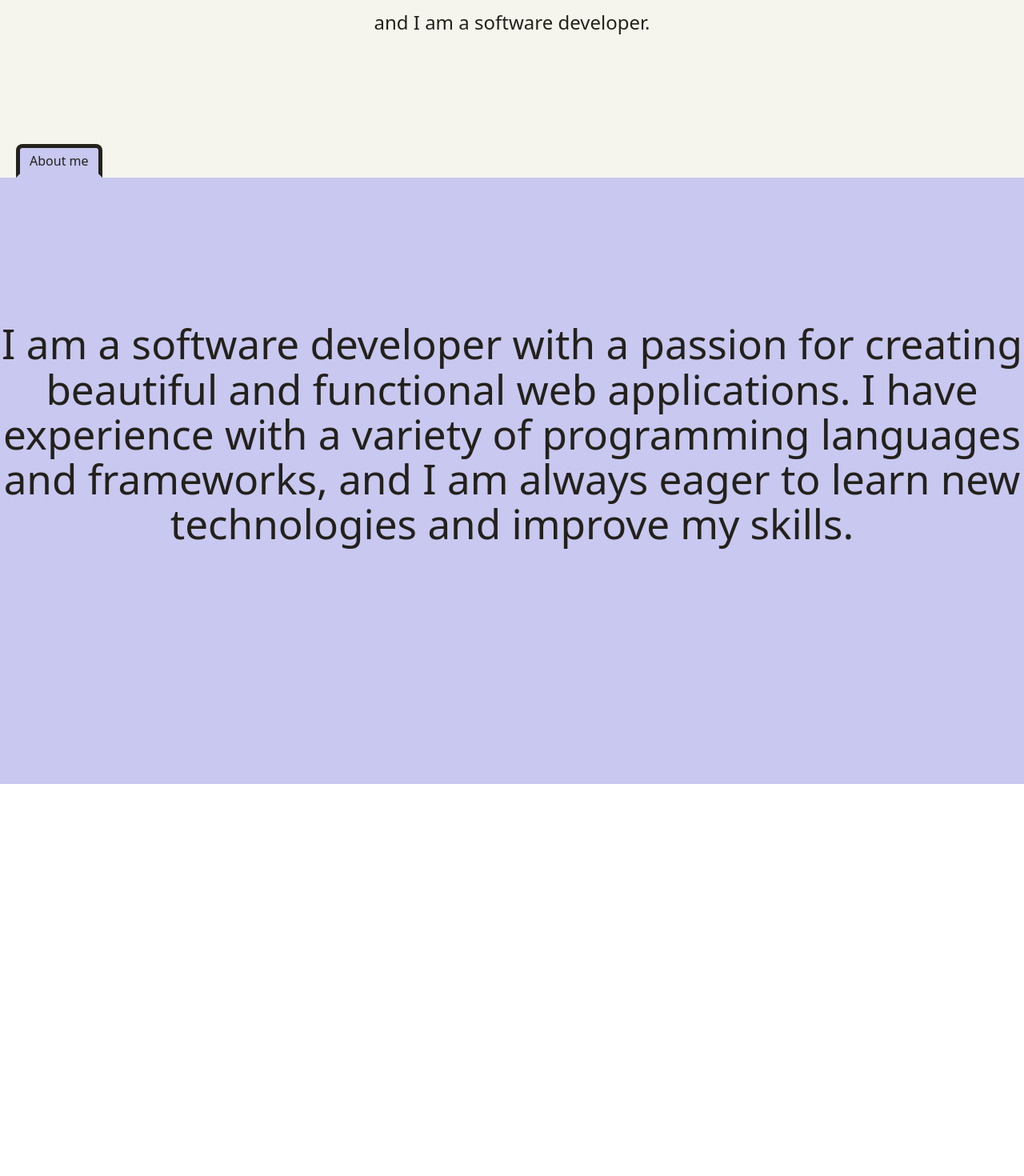
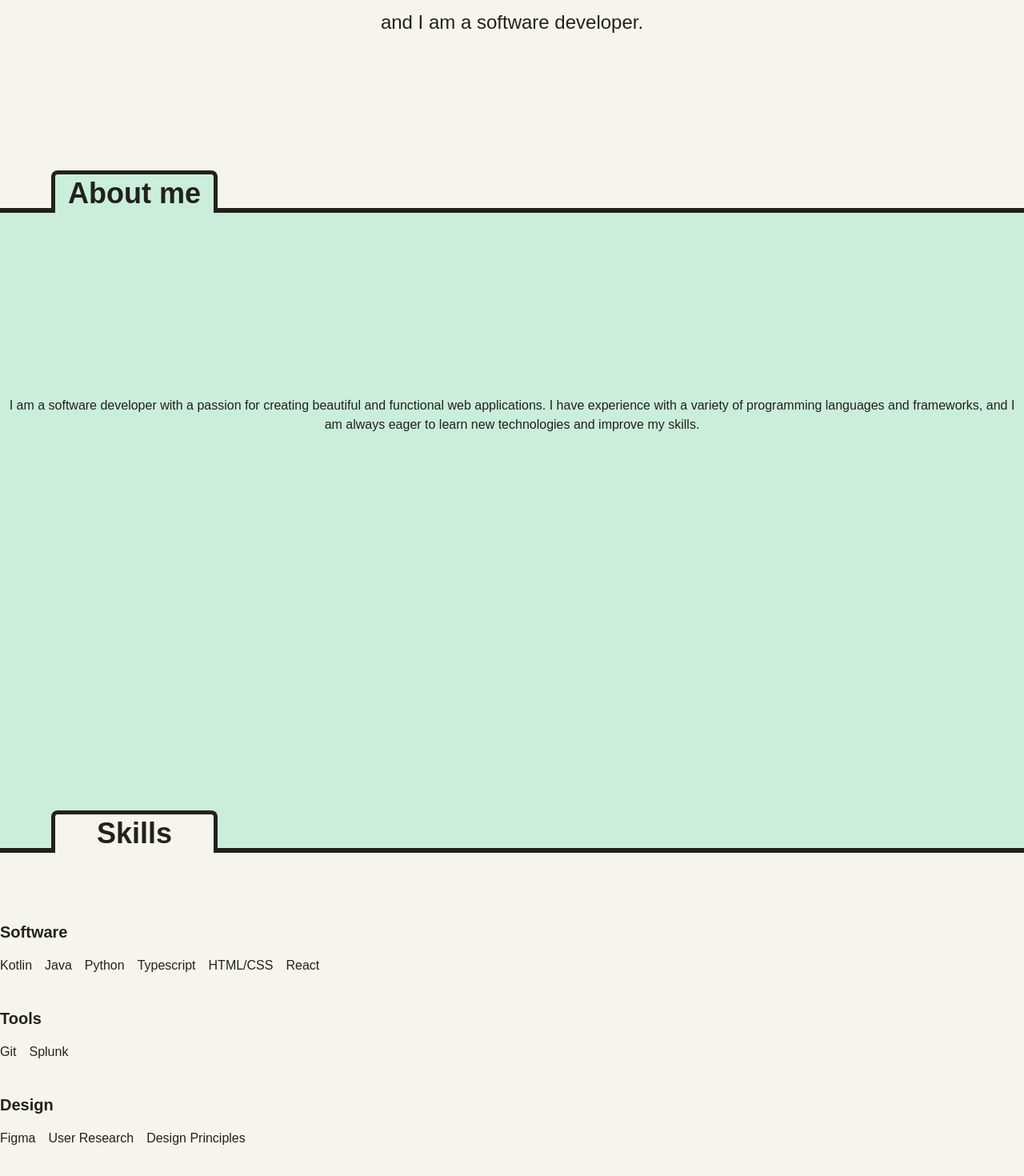
Before and after one commit to Tierlina/personal-website, a React (Vite) app: page / in a window 1280 px wide. Shown: the part 540-2010 px from the top of the page at 80% size. Before the commit the page ends 1520 px from the top, so only its background shows below. Built offline with nearby package versions, Linux system fonts and the light colour scheme.

Commit message:
improved layout

```diff
--- a/package.json
+++ b/package.json
@@ -28,6 +28,7 @@
     "@types/node": "^24.10.1",
     "@types/react": "^19.2.7",
     "@types/react-dom": "^19.2.3",
+    "@types/react-stickynode": "^4.0.3",
     "@vitejs/plugin-react": "^5.1.1",
     "babel-plugin-react-compiler": "^1.0.0",
     "eslint": "^9.39.1",
--- /dev/null
+++ b/src/About.tsx
@@ -0,0 +1,21 @@
+import { Container } from '@mantine/core';
+import Tab from './Tab';
+
+export function About() {
+  return (
+    <section id="about">
+      <Container className="h-screen bg-green">
+        <div>
+          <Tab description="About me" color="bg-green"/>
+        </div>
+
+        <div className="flex flex-col items-center justify-center h-[50vh]">
+          <h2 className="text-center">
+            I am a software developer with a passion for creating beautiful and functional web applications.
+            I have experience with a variety of programming languages and frameworks, and I am always eager to learn new technologies and improve my skills.
+          </h2>
+        </div>
+      </Container>
+    </section>
+  );
+}
--- a/src/App.tsx
+++ b/src/App.tsx
@@ -1,32 +1,15 @@
 import { useEffect, useState } from 'react'
 
+import { Skills } from './Skills'
+import {Projects} from './Projects'
 import { UserButton } from './UserButton'
-import {MantineProvider, createTheme} from '@mantine/core'
+import { MantineProvider, createTheme } from '@mantine/core'
 import type { MantineColorsTuple } from '@mantine/core'
-import { Info } from './Info'
-import {DoubleHeader} from './DoubleHeader'
+import { About } from './About'
+import { DoubleHeader } from './DoubleHeader'
 import SmallHeaderLayout from './SmallHeaderLayout'
 import useWindowWidth from './UseWindowWidth'
 
-const myColors : MantineColorsTuple = [
-  '#F5F5ED',
-  '#CAEEDB',
-  '#80e2ae',
-  '#F3CFE0',
-  '#FF97C8',
-  '#C8C8F0',
-  '#9797FF',
-  '#525049',
-  '#F5F5ED',
-  '#CAEEDB',
-];
-
-const myTheme = createTheme({
-  colors: {
-    myColor: myColors,
-  },
-  primaryColor: 'myColor',
-});
 
 
 function App() {
@@ -35,14 +18,18 @@ function App() {
 
   return (
     <MantineProvider >
-      <div className="bg-beige">
+      <meta name="viewport" content="width=device-width, initial-scale=1.0" />
+      <div className="bg-beige w-screen">
         <div className=" min-h-screen">
           {isSmallScreen ? <SmallHeaderLayout /> : <DoubleHeader />}
           <div className="flex items-center justify-center h-[90vh]">
             <UserButton />
           </div>
-      <Info/>
+
         </div>
+        <About />
+        <Skills />
+        <Projects />
       </div>
 
     </MantineProvider>
--- a/src/DoubleHeader.tsx
+++ b/src/DoubleHeader.tsx
@@ -5,17 +5,25 @@ import { motion } from 'framer-motion';
 import Sticky from 'react-stickynode';
 
 const mainLinks = [
-  { link: './UserButton.tsx', label: 'Intro' },
-  { link: './info.tsx', label: 'About' },
-  { link: '#', label: 'Skills' },
+  { link: '/', label: 'Intro' },
+  { link: '#about', label: 'About' },
+  { link: '#skills', label: 'Skills' },
   { link: '#', label: 'Projects' },
   { link: '#', label: 'Contact' },
+];
+
+const extraLinks = [
+  { link: '#', label: 'Resume' },
+  { link: '#', label: 'Github' },
+  { link: '#', label: 'Linkedin' },
 ];
 
 export function DoubleHeader() {
 
   // track whether page is scrolled to change header background via Tailwind classes
   const [scrolled, setScrolled] = useState(false);
+
+
 
   useEffect(() => {
     const changeColor = () => setScrolled(window.scrollY >= 80);
@@ -31,7 +39,7 @@ export function DoubleHeader() {
     const isActive = index === active;
     const base = 'relative inline-block px-3 py-2 rounded color-softblack transition-colors duration-150 focus:outline-none';
     const hover = ' rounded-xl transition-all duration-300 ease-in-out';
-    const activeCls = ' border-dark-lavender rounded-xl';
+    const activeCls = ' border-dark-green rounded-xl';
     function HoverLink({ href, children }: { href: string; children: React.ReactNode }) {
       const [hovered, setHovered] = useState(false);
       return (
@@ -42,28 +50,35 @@ export function DoubleHeader() {
           onClick={(event) => {
             event.preventDefault();
             setActive(index);
+
+            const element = document.querySelector(item.link);
+            if (element) {
+              element.scrollIntoView({ behavior: "smooth" });
+            }
           }}
           className={`${base} ${hover} ${isActive ? activeCls : 'bg-transparent'}`}
         >
           {children}
           <div
-          className={`border-b-3 border-dark-lavender rounded-xl transition-all duration-300 ease-in-out ${hovered ? 'w-full' : 'w-0'} ${isActive ? 'w-full' : ''}`}
+            className={`border-b-4 border-dark-green rounded-xl transition-all duration-300 ease-in-out ${hovered ? 'w-full' : 'w-0'} ${isActive ? 'w-full' : ''}`}
           />
         </motion.a>
       );
     }
 
     return (
-      <HoverLink href={item.link} key={item.label}>
+      <div key={item.label}>
+        <HoverLink href={item.link}>
           {item.label}
         </HoverLink>
+      </div>
     );
   });
 
 
   return (
     <Sticky enabled={true} top={0} innerZ={1000}>
-            <header className={`fixed top-0 left-0 right-0 z-50 ${scrolled ? 'top--10px rounded-t-sm rounded-xl border-t-0 border-soft-black border-5 bg-beige transition-all duration-100 ease-in-out'  : 'bg-transparent border-t-0 border-transparent border-5'}`}>
+      <header className={`fixed top-0 left-0 right-0 z-50 ${scrolled ? 'top--10px rounded-t-sm rounded-xl border-t-0 border-soft-black border-5 bg-beige transition-all duration-100 ease-in-out' : 'bg-transparent border-t-0 border-transparent border-5'}`}>
         <Container className="h-20 flex items-center justify-between">
           <Box className="hidden sm:flex flex-col justify-between h-20 pt-4" visibleFrom="sm">
             <Group gap={0} justify="flex-end" className="flex gap-0 justify-end">
--- a/src/Info.tsx
+++ /dev/null
@@ -1,22 +0,0 @@
-import { Anchor, Box, Burger, Container, Group } from '@mantine/core';
-import Tab from './tab.tsx';
-
-export function Info() {
-    const tabDescription = Tab({ description: 'About me' });
-    return (
-        <div>
-            <Container className=' h-screen bg-lavender'>
-                <div className='flex pl-5 bg-beige'>
-                                    {tabDescription}
-                </div>
-                <div className = 'flex flex-col items-center justify-center h-[80vh]'>
-                        <h1 className='text-center'>I am a software developer with a passion for creating beautiful and functional web applications.
-                    I have experience with a variety of programming languages and frameworks, and I am always eager to learn new technologies and improve my skills.
-                </h1>
-                </div>
-
-            </Container>
-        </div>
-
-    )
-}
--- /dev/null
+++ b/src/Projects.tsx
@@ -0,0 +1,10 @@
+import Tab from './Tab'
+
+
+export function Projects() {
+    return(
+        <div className='bg-lavender'>
+            <Tab description="Projects" color="bg-lavender"/>
+        </div>
+    )
+}
--- a/src/Skills.tsx
+++ b/src/Skills.tsx
@@ -0,0 +1,64 @@
+import Tab from './Tab'
+import SkillsCard from './SkillsCard'
+import type { label } from 'framer-motion/client';
+
+
+const skillCategories = [
+  {
+    title: "Software",
+    skills: [
+      { name: "Kotlin", image: "" },
+      { name: "Java", image: "" },
+      { name: "Python", image: "" },
+      { name: "Typescript", image: "" },
+      {name: "HTML/CSS", image: ""},
+      {name: "React", image: ""}
+
+    ],
+  },
+  {
+    title: "Tools",
+    skills: [
+      { name: "Git", image: "" },
+      { name: "Splunk", image: "" },
+    ],
+  },
+  {
+    title: "Design",
+    skills: [
+      { name: "Figma", image: "" },
+      { name: "User Research", image: "" },
+      { name: "Design Principles", image: "" },
+    ],
+  },
+];
+
+export function Skills() {
+  return (
+    <section id="skills">
+      <div className="min-h-screen bg-beige">
+        <Tab description="Skills" color="bg-beige" />
+
+        <div className="space-y-10 mt-8">
+          {skillCategories.map((category) => (
+            <div key={category.title}>
+              <h2 className="text-xl font-semibold mb-4">
+                {category.title}
+              </h2>
+
+              <div className="flex flex-wrap gap-4">
+                {category.skills.map((skill, index) => (
+                  <SkillsCard
+                    key={index}
+                    image={skill.image}
+                    name={skill.name}
+                  />
+                ))}
+              </div>
+            </div>
+          ))}
+        </div>
+      </div>
+    </section>
+  );
+}
--- /dev/null
+++ b/src/SkillsCard.tsx
@@ -0,0 +1,13 @@
+interface CardProps {
+    name :string;
+    image : string;
+}
+
+export default function skillsCard({name, image} : CardProps) {
+    return (
+        <div>
+            <img src = {image}/>
+            <h4>{name}</h4>
+        </div>
+    )
+}
--- a/src/SmallHeaderLayout.tsx
+++ b/src/SmallHeaderLayout.tsx
@@ -33,7 +33,7 @@ export default function SmallHeaderLayout() {
                 </button>
 
                 {open && (
-                    <header className="flex flex-col items-center">
+                    <header className="flex items-center bg-beige border-t-0 border-5 rounded">
                         {mainItems}
                     </header>
                 )}
--- a/src/index.css
+++ b/src/index.css
@@ -1,7 +1,7 @@
 @import "tailwindcss";
 
 :root {
-  font-family: system-ui, Avenir, Helvetica, Arial, sans-serif;
+  font-family: 'Nuita', sans-serif;
   line-height: 1.5;
   font-weight: 400;
 
@@ -20,6 +20,8 @@
   --color-softblack: oklch(0.2472 0.0116 93.73);
   --color-lavender: oklch(0.8458 0.0555 285.15);
   --color-dark-lavender: oklch(0.7206 0.1492 281.99);
+  --color-green: oklch(0.9181 0.0455 162.4);
+  --color-dark-green: oklch(0.8385 0.1194 159.17);
 }
 
 a {
--- a/src/tab.tsx
+++ b/src/tab.tsx
@@ -1,19 +1,25 @@
+import { Container } from "@mantine/core";
+
 interface TabProps {
-    description: string;
+  description: string;
+  color: string;
+
 }
 
-const Tab = ({ description }: TabProps) => {
-    return (
-        <section>
-            <div className="flex items-end">
-                <h2 className="px-3 py-1 bg-lavender rounded-b-none rounded-lg border-b-transparent border-[5px] border-softblack">
-                    {description}
-                </h2>
 
-                {/* <div className=" w-[100vw] flex-1 border-t-[5px] border-softblack"></div> */}
-            </div>
-        </section>
-    );
-}
+const Tab = ({ description, color }: TabProps) => {
+  return (
+    <div>
+
+      <hr className="border-3"></hr>
+      <h2
+        className={` relative w-[120px] bottom-[37px] sm:min-w-[180px] sm:bottom-[41px]  md:min-w-[208px] md:bottom-[53px] px-4 py-1 ${color} rounded-t-lg ml-[5vw] w-[40vw] border-[5px] border-softblack border-b-0 sm:text-xl md:text-4xl font-bold text-center`}
+      >
+        {description}
+      </h2>
+    </div>
+
+  );
+};
 
 export default Tab;
```
Also changed, not shown: 1 other file (tests, documents, lock files or other folders). Lines whose indentation alone changed are shown as unchanged.
